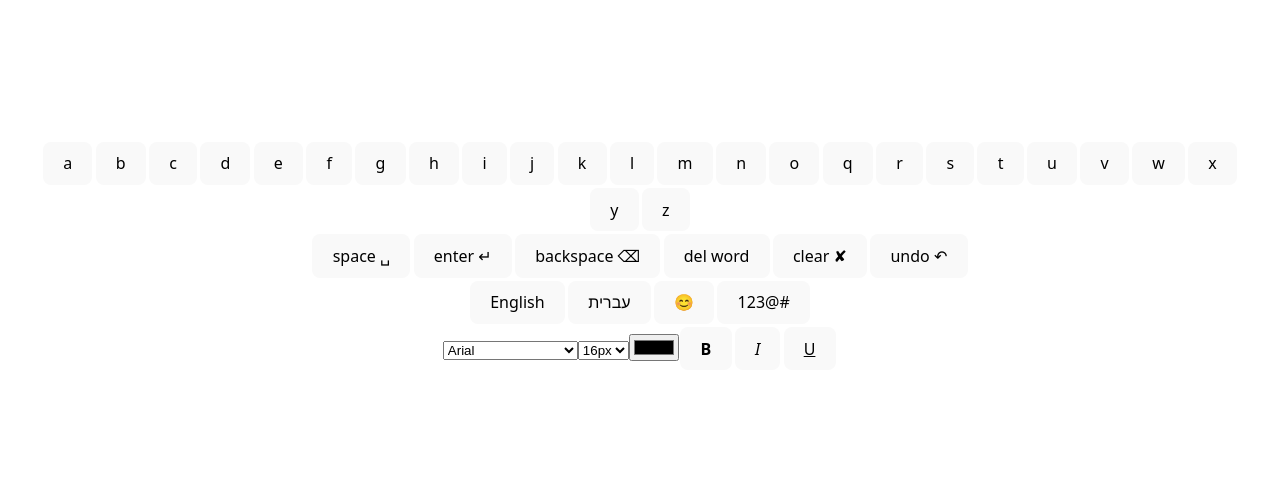
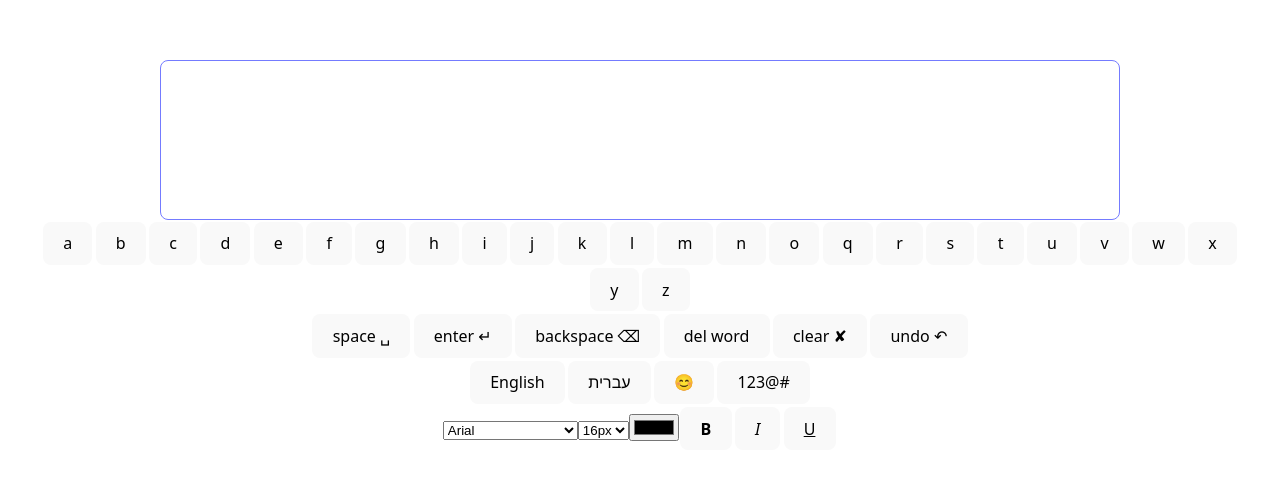
Before and after one commit to miryam21/FSWD-4_TextEditor, a React (Vite) app: page / in a window 1280 px wide. Shown: the part 144-624 px from the top of the page. Built offline with nearby package versions, Linux system fonts and the light colour scheme.

Commit message:
add border

```diff
--- a/src/components/TextDisplay.jsx
+++ b/src/components/TextDisplay.jsx
@@ -1,8 +1,9 @@
 import React from "react";
+import classes from './TextDisplay.module.css';
 
 function TextDisplay({ text }) {
     return (
-        <div className="text-display"
+        <div className={classes.displayText}
             dangerouslySetInnerHTML={{ __html: text }} />
     )
 };
--- /dev/null
+++ b/src/components/TextDisplay.module.css
@@ -0,0 +1,9 @@
+.displayText {
+    min-height: 20vh;
+    max-width: 75vw;
+    border: 1px solid #747bff;
+    border-radius: 8px;
+    margin: auto;
+    text-align: left;
+    padding: 1em;
+}
--- a/src/index.css
+++ b/src/index.css
@@ -1,3 +1,7 @@
+* {
+  box-sizing: border-box;
+}
+
 :root {
   font-family: system-ui, Avenir, Helvetica, Arial, sans-serif;
   line-height: 1.5;
@@ -18,6 +22,7 @@ a {
   color: #646cff;
   text-decoration: inherit;
 }
+
 a:hover {
   color: #535bf2;
 }
@@ -47,9 +52,11 @@ button {
   cursor: pointer;
   transition: border-color 0.25s;
 }
+
 button:hover {
   border-color: #646cff;
 }
+
 button:focus,
 button:focus-visible {
   outline: 4px auto -webkit-focus-ring-color;
@@ -60,9 +67,11 @@ button:focus-visible {
     color: #213547;
     background-color: #ffffff;
   }
+
   a:hover {
     color: #747bff;
   }
+
   button {
     background-color: #f9f9f9;
   }
```
